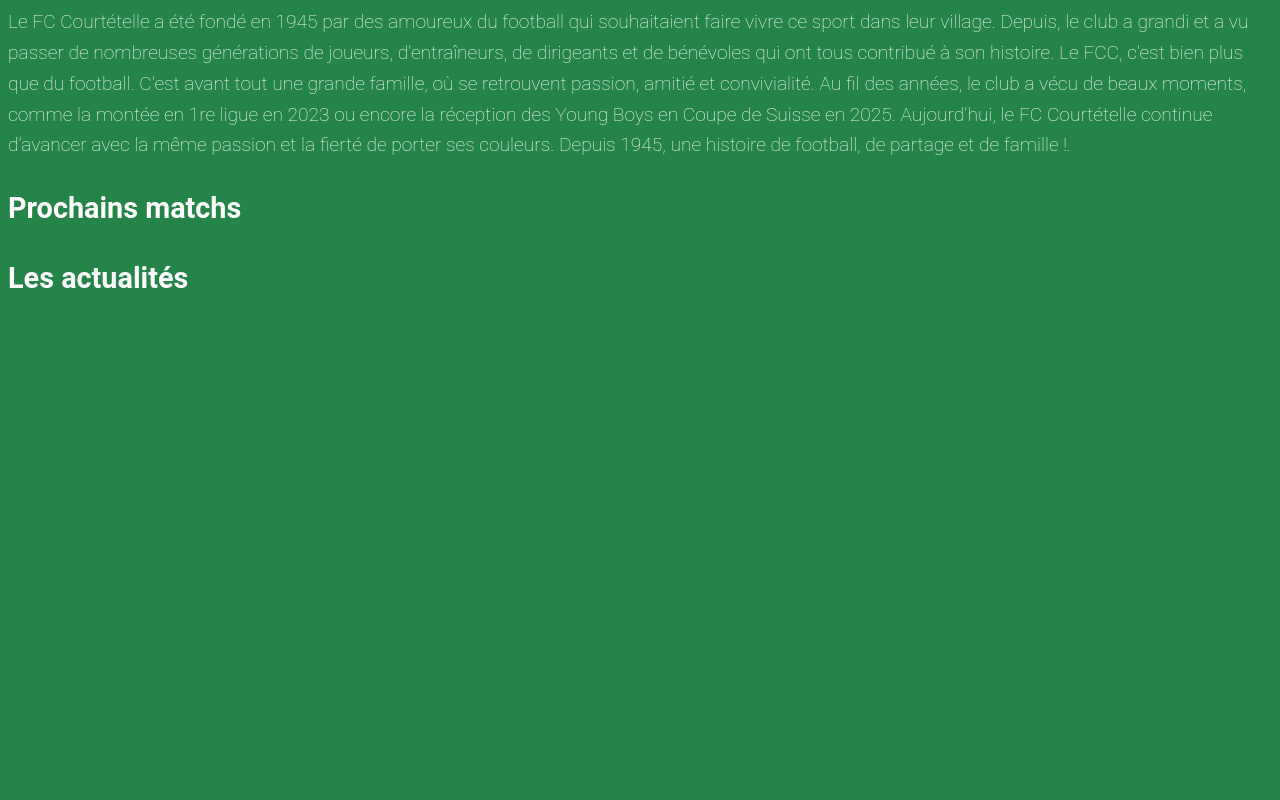
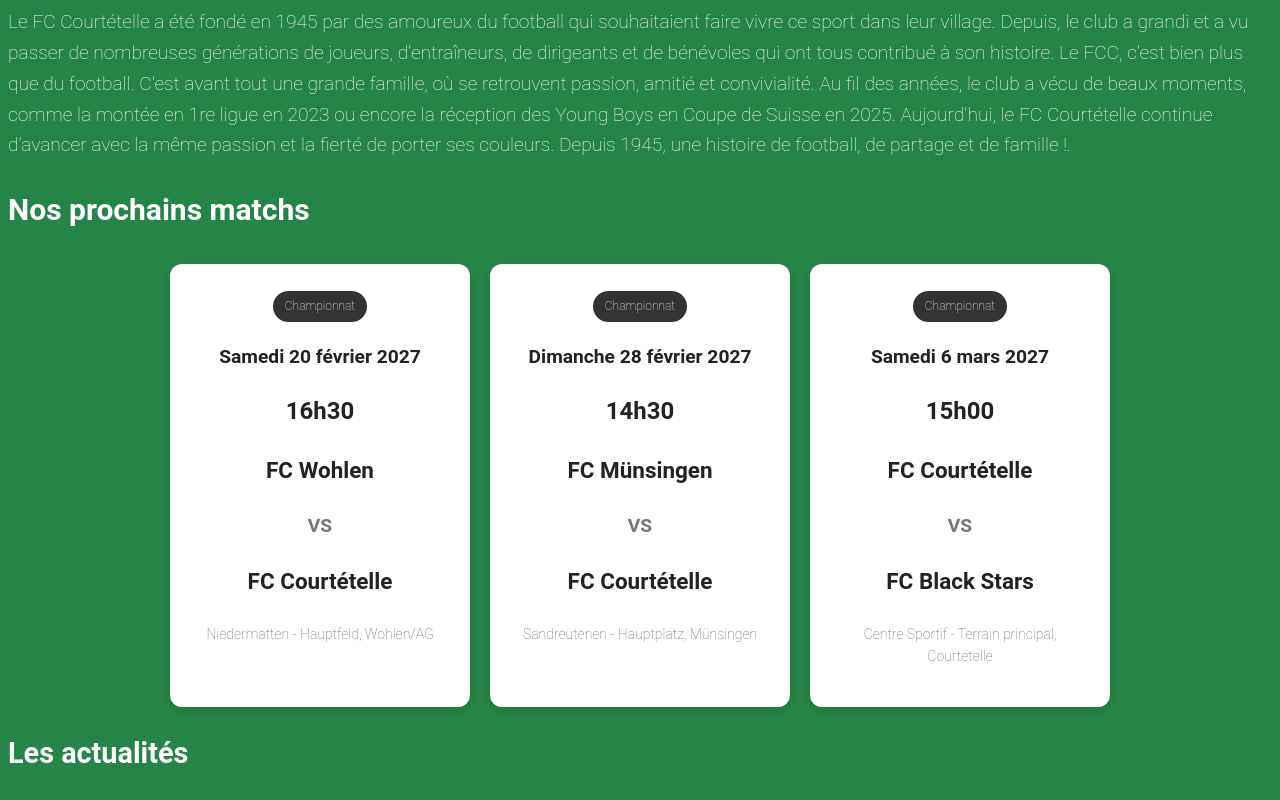
Before and after one commit to Bastien-Jeannerat/c113-projet-jeannerat-bastien, a plain HTML site: page index.html in a window 1280 px wide. Shown: the part 420-1220 px from the top of the page. Before the commit the page ends 800 px from the top, so only its background shows below. Drawn offline with Linux system fonts and the light colour scheme; a web font is replaced by a local one.

Commit message:
Ajout des 3 prochains matchs

```diff
--- a/index.html
+++ b/index.html
@@ -34,8 +34,42 @@
             Depuis 1945, une histoire de football, de partage et de famille !.</p>
     </section>
 
-    <section>
-        <h2>Prochains matchs</h2>
+    <section class="prochains-matchs">
+        <h2>Nos prochains matchs</h2>
+
+            <div class="matchs-container">
+
+                <article class="carte-match">
+                    <span class="competition">Championnat</span>
+                    <p class="date">Samedi 20 février 2027</p>
+                    <p class="heure">16h30</p>
+                    <h3>FC Wohlen</h3>
+                    <p class="vs">VS</p>
+                    <h3>FC Courtételle</h3>
+                    <p class="lieu">Niedermatten - Hauptfeld, Wohlen/AG</p>
+                </article>
+
+                <article class="carte-match">
+                    <span class="competition">Championnat</span>
+                    <p class="date">Dimanche 28 février 2027</p>
+                    <p class="heure">14h30</p>
+                    <h3>FC Münsingen</h3>
+                    <p class="vs">VS</p>
+                    <h3>FC Courtételle</h3>
+                    <p class="lieu">Sandreutenen - Hauptplatz, Münsingen</p>
+                </article>
+
+                <article class="carte-match">
+                    <span class="competition">Championnat</span>
+                    <p class="date">Samedi 6 mars 2027</p>
+                    <p class="heure">15h00</p>
+                    <h3>FC Courtételle</h3>
+                    <p class="vs">VS</p>
+                    <h3>FC Black Stars</h3>
+                    <p class="lieu">Centre Sportif - Terrain principal, Courtételle</p>
+                </article>
+
+            </div>
 
     </section>
 
--- a/style.css
+++ b/style.css
@@ -77,3 +77,67 @@ footer {
     margin: 0 auto;
     padding: 1rem 1.5rem;
 }
+
+
+
+
+
+.prochains-matchs h2 {
+    font-size: 30px;
+    margin-bottom: 30px;
+}
+
+.matchs-container {
+    display: flex;
+    justify-content: center;
+    gap: 20px;
+    flex-wrap: wrap;
+}
+
+.carte-match {
+    background-color: var(--texte);
+    color: #222222;
+    width: 260px;
+    padding: 25px 20px;
+    border-radius: 12px;
+    box-shadow: 0 4px 12px rgba(0, 0, 0, 0.12);
+    text-align: center;
+}
+
+.competition {
+    display: inline-block;
+    background-color: #333333;
+    color: white;
+    padding: 6px 12px;
+    border-radius: 20px;
+    font-size: 12px;
+}
+
+.date {
+    margin-top: 20px;
+    font-weight: bold;
+}
+
+.heure {
+    font-size: 24px;
+    font-weight: bold;
+    margin: 10px 0 20px;
+}
+
+.match-card h3 {
+    font-size: 19px;
+    margin: 8px 0;
+}
+
+.vs {
+    display: block;
+    color: #777777;
+    font-weight: bold;
+    margin: 10px 0;
+}
+
+.lieu {
+    margin-top: 20px;
+    font-size: 14px;
+    color: #666666;
+}
```
